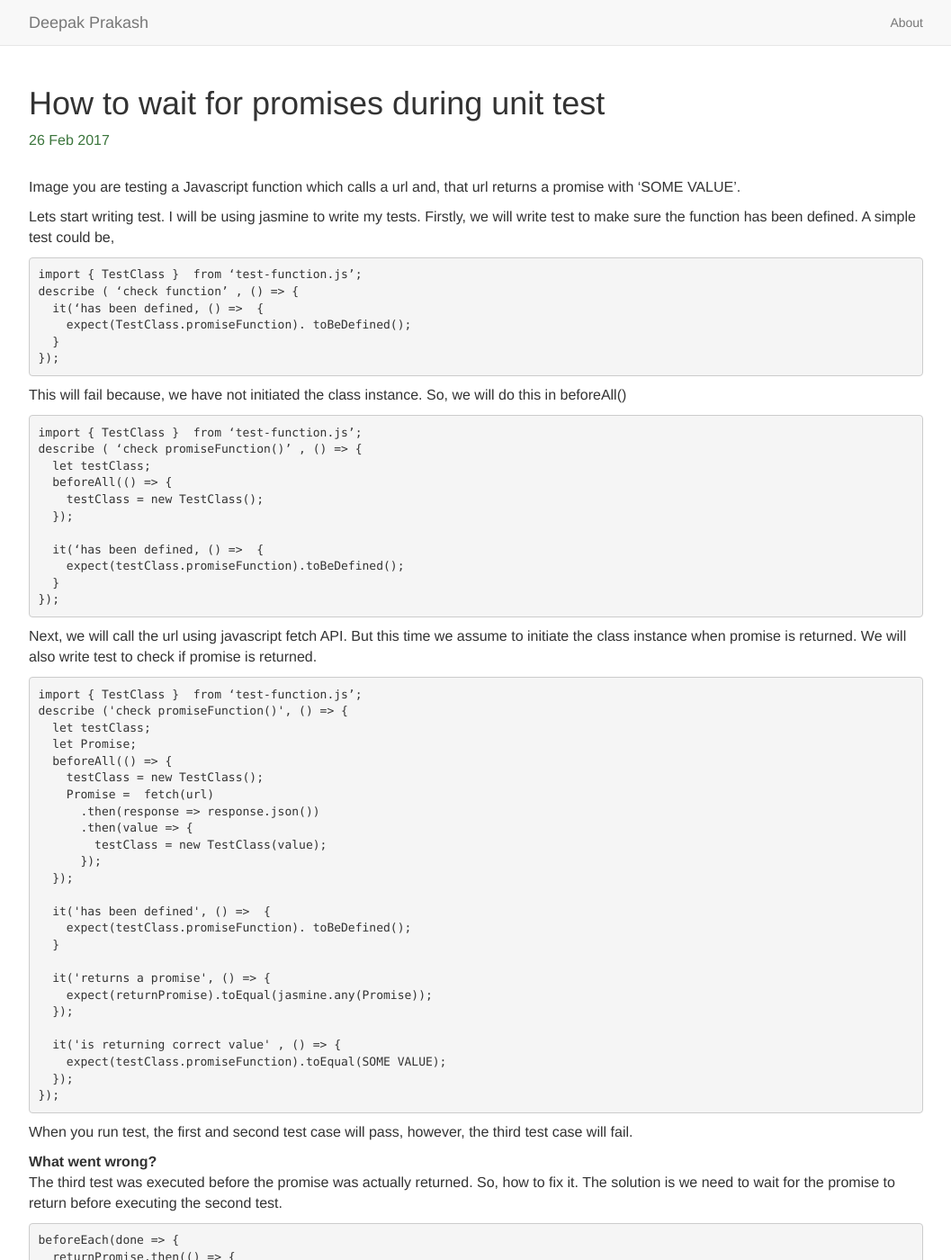
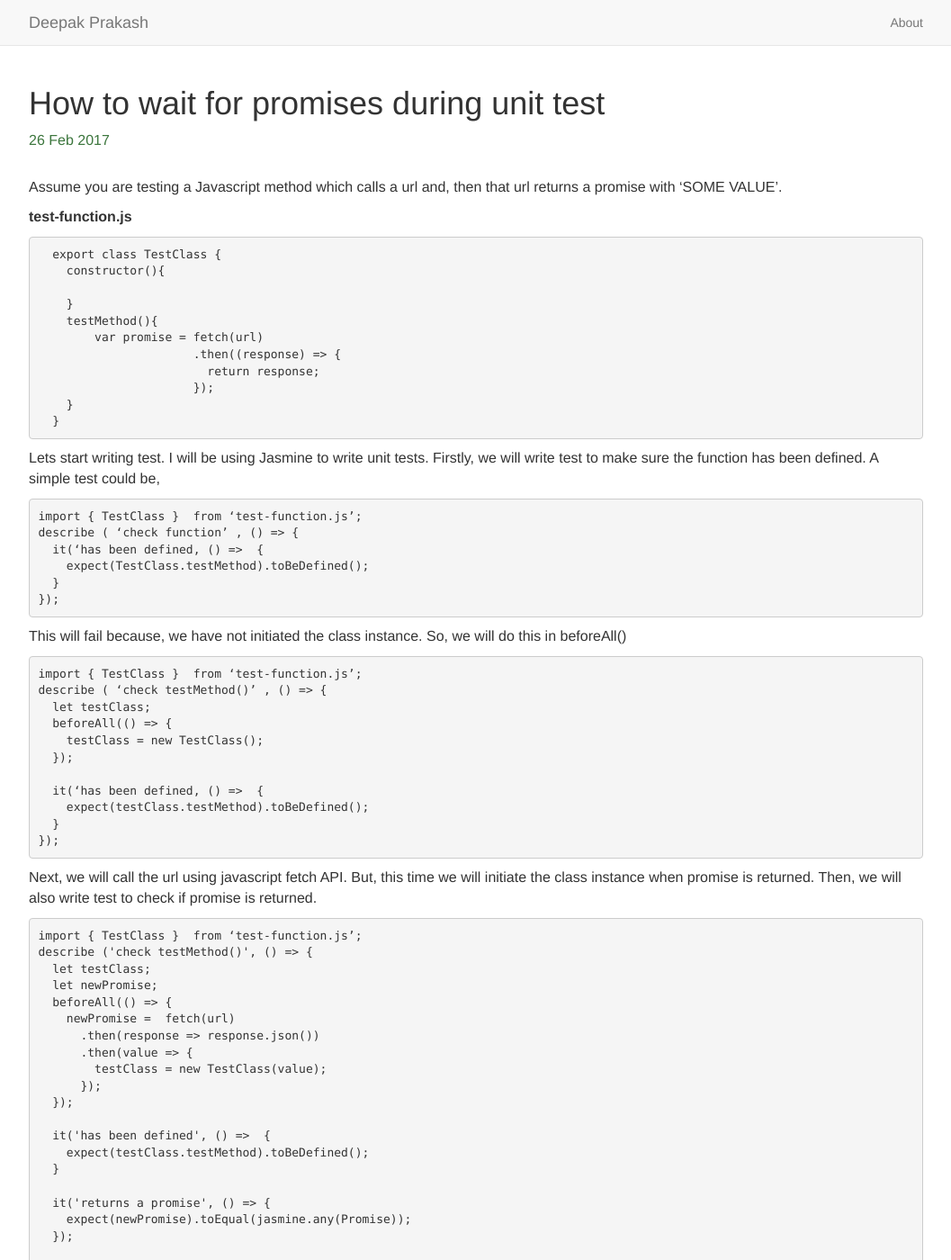
Before and after one commit to deepak6sp/deepak6sp.github.io, a Jekyll site: the page built from _posts/2017-02-26-Unit-Testing-Promises.markdown, in a window 1280 px wide and 1400 px high. Shown: the whole window at 90% size, without its empty margins (111-1168 px from the left). Built offline with Jekyll 4.4.1, drawn with Linux system fonts in a browser that asks for light colours; nearby versions of some CDN libraries; some of the changed text lies outside the part shown.

Commit message:
posts format and spell checked

```diff
--- a/_posts/2017-01-24-Show-git-branch-on-bash-command-prompt.markdown
+++ b/_posts/2017-01-24-Show-git-branch-on-bash-command-prompt.markdown
@@ -24,4 +24,4 @@ export PS1="\u@\h \W\[\033[32m\]\$(parse_git_branch)\[\033[00m\] $ "
 
 Reopen terminal
 
-<pre>deepak@Deepaks-MacBook-Pro githubBlog (master) $</pre>
+<pre>deepak@deepak ~ <span style="color:#27ae60">(master)</span> $</pre>
--- a/_posts/2017-02-26-Unit-Testing-Promises.markdown
+++ b/_posts/2017-02-26-Unit-Testing-Promises.markdown
@@ -4,16 +4,32 @@ title:  "How to wait for promises during unit test"
 date:   2017-02-26 22:21:57 +1100
 categories: Testing
 ---
-Image you are testing a Javascript function which calls a url and, that url returns a promise with ‘SOME VALUE’.
+Assume you are testing a Javascript method which calls a url and, then that url
+returns a promise with ‘SOME VALUE’.
 
-Lets start writing test. I will be using jasmine to write my tests.
+<strong>test-function.js</strong>
+<pre>
+  export class TestClass {
+    constructor(){
+
+    }
+    testMethod(){
+        var promise = fetch(url)
+                      .then((response) => {
+                        return response;
+                      });
+    }
+  }
+</pre>
+
+Lets start writing test. I will be using Jasmine to write unit tests.
 Firstly, we will write test to make sure the function has been defined.
 A simple test could be,
 <pre>
 import { TestClass }  from ‘test-function.js’;
 describe ( ‘check function’ , () => {
   it(‘has been defined, () =>  {
-    expect(TestClass.promiseFunction). toBeDefined();
+    expect(TestClass.testMethod).toBeDefined();
   }
 });
 </pre>
@@ -23,28 +39,27 @@ So, we will do this in beforeAll()
 
 <pre>
 import { TestClass }  from ‘test-function.js’;
-describe ( ‘check promiseFunction()’ , () => {
+describe ( ‘check testMethod()’ , () => {
   let testClass;
   beforeAll(() => {
     testClass = new TestClass();
   });
 
   it(‘has been defined, () =>  {
-    expect(testClass.promiseFunction).toBeDefined();
+    expect(testClass.testMethod).toBeDefined();
   }
 });
 </pre>
 
-Next, we will call the url using javascript fetch API. But this time we assume to initiate the class instance when promise is returned. We will also write test to check if promise is returned.
+Next, we will call the url using javascript fetch API. But, this time we will initiate the class instance when promise is returned. Then, we will also write test to check if promise is returned.
 
 <pre>
 import { TestClass }  from ‘test-function.js’;
-describe ('check promiseFunction()', () => {
+describe ('check testMethod()', () => {
   let testClass;
-  let Promise;
+  let newPromise;
   beforeAll(() => {
-    testClass = new TestClass();
-    Promise =  fetch(url)
+    newPromise =  fetch(url)
       .then(response => response.json())
       .then(value => {
         testClass = new TestClass(value);
@@ -52,15 +67,15 @@ describe ('check promiseFunction()', () => {
   });
 
   it('has been defined', () =>  {
-    expect(testClass.promiseFunction). toBeDefined();
+    expect(testClass.testMethod).toBeDefined();
   }
 
   it('returns a promise', () => {
-    expect(returnPromise).toEqual(jasmine.any(Promise));
+    expect(newPromise).toEqual(jasmine.any(Promise));
   });
 
   it('is returning correct value' , () => {
-    expect(testClass.promiseFunction).toEqual(SOME VALUE);
+    expect(testClass.testMethod).toEqual(SOME VALUE);
   });
 });
 </pre>
@@ -80,34 +95,33 @@ beforeEach(done => {
 So , the test looks as below
 <pre>
 import { TestClass }  from ‘test-function.js’;
-describe ( ‘check promiseFunction()’ , () => {
+describe ( ‘check testMethod()’ , () => {
   let testClass;
   let Promise;
   beforeAll(() => {
-    testClass = new TestClass();
-    Promise =  fetch(url)
+    newPromise =  fetch(url)
     .then(response => response.json())
-    .then(value = {
+    .then(value => {
       testClass = new TestClass(value);
     });
   });
 
   it('has been defined', () =>  {
-    expect(testClass.promiseFunction). toBeDefined();
+    expect(testClass.testMethod). toBeDefined();
   });
 
   it('returns a promise', () => {
-    expect(returnPromise).toEqual(jasmine.any(Promise));
+    expect(newPromise).toEqual(jasmine.any(Promise));
   });
 
   describe('on successful promise return : ', () => {
     beforeEach(done => {
-      returnPromise.then(() => {
+      newPromise.then(() => {
       done();
     });
 
     it('is returning correct value', () => {
-      expect(testClass.promiseFunction).toEqual(SOME VALUE);
+      expect(testClass.testMethod).toEqual(SOME VALUE);
     });
   });
 });
--- a/_posts/2017-03-01-Mock-date-with-MomentJS-Jasmine-Unit-Test.markdown
+++ b/_posts/2017-03-01-Mock-date-with-MomentJS-Jasmine-Unit-Test.markdown
@@ -4,9 +4,9 @@ title:  "Mock date with MomentJS - Jasmine Unit Test"
 date:   2017-03-01 10:21:57 +1100
 categories: Testing
 ---
-MomentJS (https://momentjs.com/) is a great library to use for dates and time.
-When doing unit test with Jasmine, it is east to make jasmine to mock date and
-time with just 2 lines of code.
+MomentJS <a href="https://momentjs.com/" target="\_blank">( https://momentjs.com/ )</a>
+is a great library for parsing, validating, manipulating, and formatting dates.
+When running Jasmine unit tests, it is easy to mock date and time with just 3 lines of code.
 
 <pre>
 beforeEach(() => {
```
Also changed, not shown: other parts of _posts/2017-01-24-Show-git-branch-on-bash-command-prompt.markdown (+1 -1 lines), _posts/2017-02-22-webpack-basics.markdown (+5 -9 lines), _posts/2017-02-23-Getting-started-with-jekyll.markdown (+7 -4 lines), _posts/2017-02-23-Using-Bootstrap-with-jekyll.markdown (+23 -15 lines), 8 other files.
